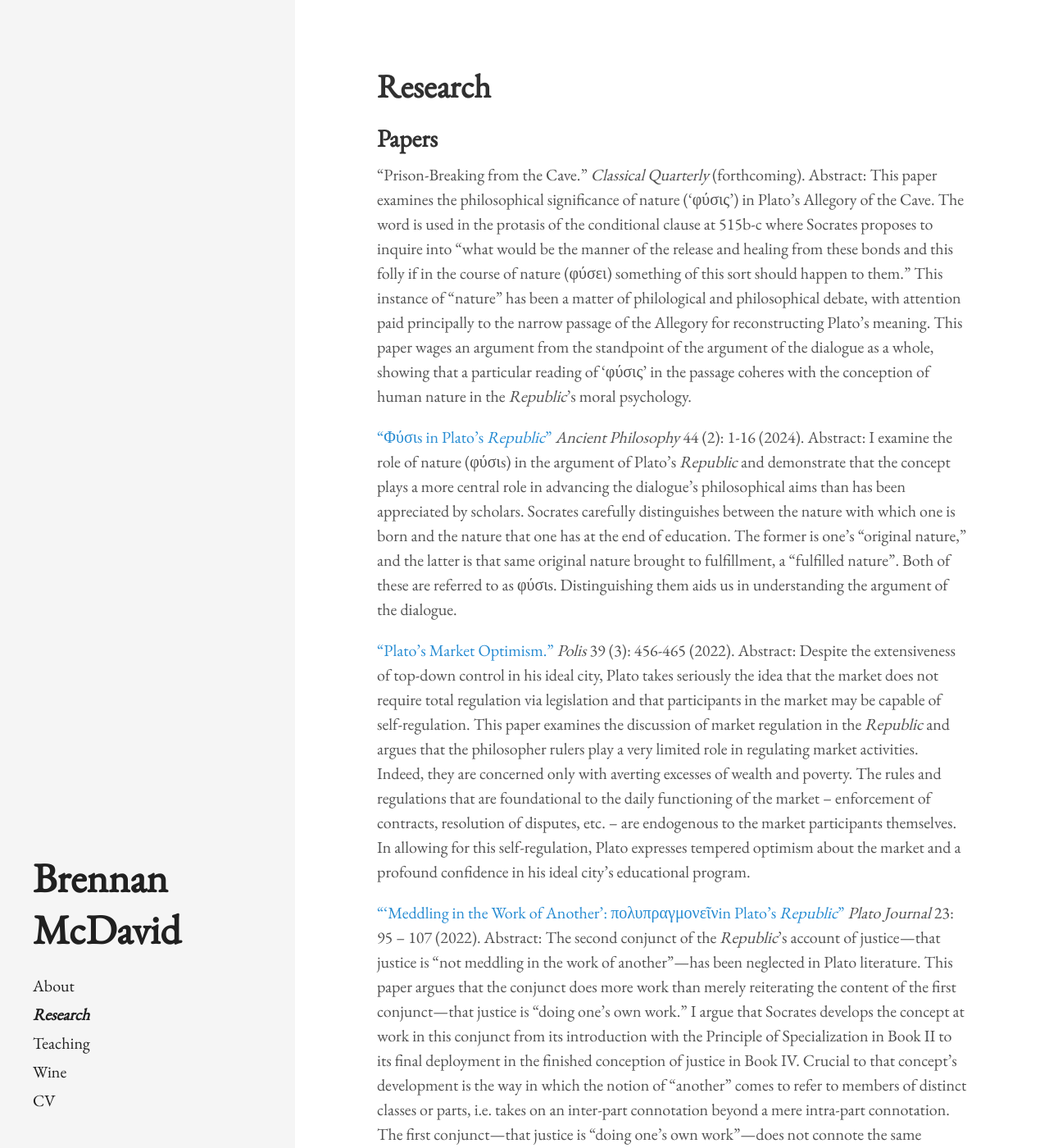
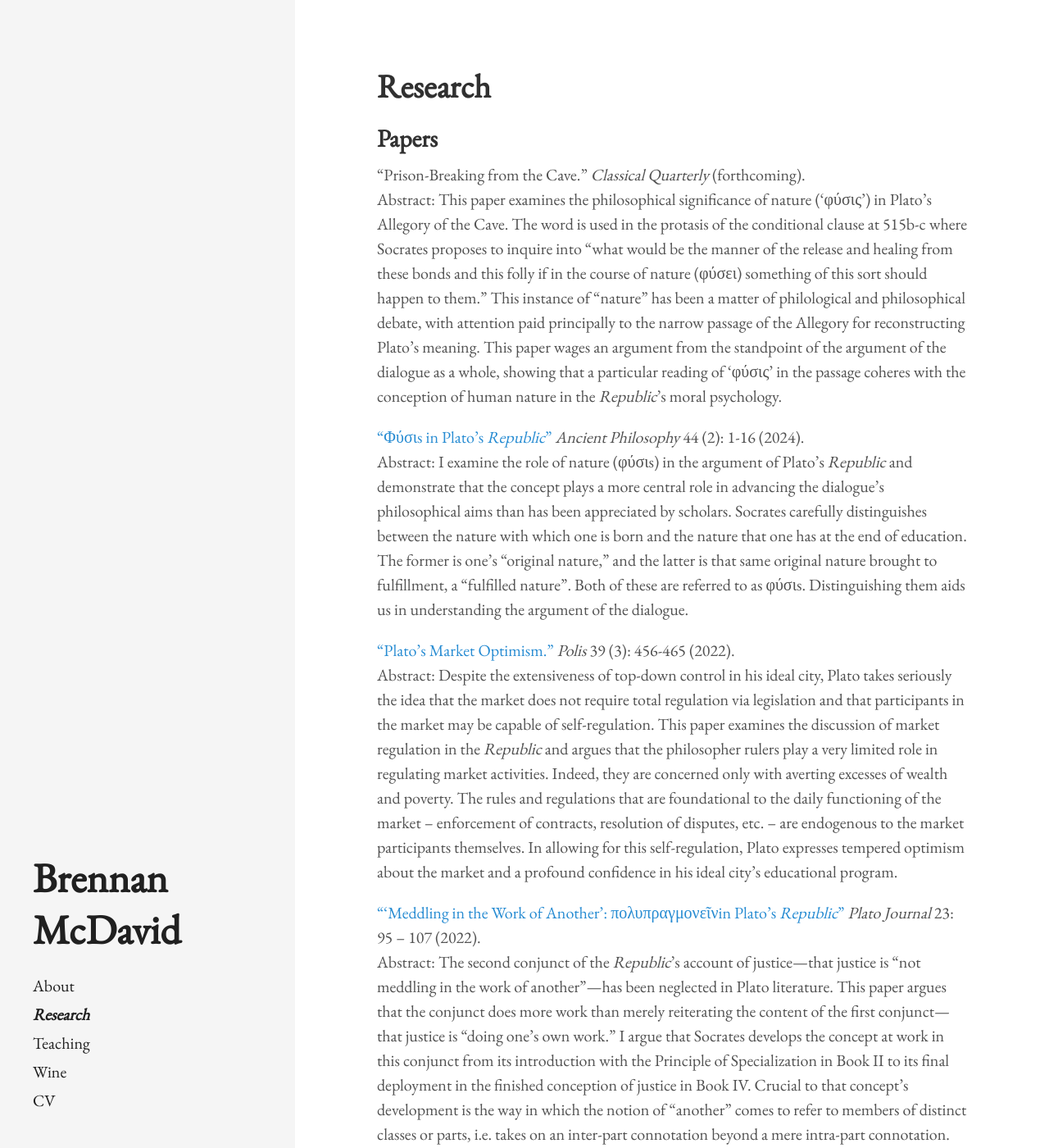
Before and after one commit to bkmcdavid/bkmcdavid.github.io, a Jekyll site: the page built from research.md, in a window 1280 px wide and 1400 px high. Shown: the whole window at 82% size. Built offline with Jekyll 4.4.1, drawn with Linux system fonts in a browser that asks for light colours; some of the changed text lies outside the part shown.

```diff
--- a/research.md
+++ b/research.md
@@ -7,17 +7,17 @@ title: Research
 
 ## Papers
 
-"Prison-Breaking from the Cave." <i>Classical Quarterly</i> (forthcoming).
+"Prison-Breaking from the Cave." <i>Classical Quarterly</i> (forthcoming). <br/>
 Abstract: This paper examines the philosophical significance of nature (‘φύσις’) in Plato’s Allegory of the Cave. The word is used in the protasis of the conditional clause at 515b-c where Socrates proposes to inquire into “what would be the manner of the release and healing from these bonds and this folly if in the course of nature (φύσει) something of this sort should happen to them.” This instance of “nature” has been a matter of philological and philosophical debate, with attention paid principally to the narrow passage of the Allegory for reconstructing Plato’s meaning. This paper wages an argument from the standpoint of the argument of the dialogue as a whole, showing that a particular reading of ‘φύσις’ in the passage coheres with the conception of human nature in the <i>Republic</i>’s moral psychology.
 
-<a href="https://github.com/bkmcdavid/bkmcdavid.github.io/blob/5a44bb124d110118db4847c6b20e35f7730406e6/pdfs/APfinal.pdf">"Φύσιs in Plato’s <i>Republic</i>"</a> <i>Ancient Philosophy</i> 44 (2): 1-16 (2024).
+<a href="https://github.com/bkmcdavid/bkmcdavid.github.io/blob/5a44bb124d110118db4847c6b20e35f7730406e6/pdfs/APfinal.pdf">"Φύσιs in Plato’s <i>Republic</i>"</a> <i>Ancient Philosophy</i> 44 (2): 1-16 (2024). <br/>
 Abstract: I examine the role of nature (φύσιs) in the argument of Plato’s <i>Republic</i> and demonstrate that the concept plays a more central role in advancing the dialogue’s philosophical aims than has been appreciated by scholars. Socrates carefully distinguishes between the nature with which one is born and the nature that one has at the end of education. The former is one’s “original nature,” and the latter is that same original nature brought to fulfillment, a “fulfilled nature”. Both of these are referred to as φύσιs. Distinguishing them aids us in understanding the argument of the dialogue.
 
-<a href="https://github.com/bkmcdavid/bkmcdavid.github.io/blob/bae36776e0958984c868e59b09292047dd8ec4d2/pdfs/MarketOptimismFinalAccepted.pdf">"Plato's Market Optimism." </a> <i>Polis</i> 39 (3): 456-465 (2022).
+<a href="https://github.com/bkmcdavid/bkmcdavid.github.io/blob/bae36776e0958984c868e59b09292047dd8ec4d2/pdfs/MarketOptimismFinalAccepted.pdf">"Plato's Market Optimism." </a> <i>Polis</i> 39 (3): 456-465 (2022). <br/>
 Abstract: Despite the extensiveness of top-down control in his ideal city, Plato takes seriously the idea that the market does not require total regulation via legislation and that participants in the market may be capable of self-regulation. This paper examines the discussion of market regulation in the <i>Republic</i> and argues that the philosopher rulers play a very limited role in regulating market activities. Indeed, they are concerned only with averting excesses of wealth and poverty. The rules and regulations that are foundational to the daily functioning of the market – enforcement of contracts, resolution of disputes, etc. – are endogenous to the market participants themselves. In allowing for this self-regulation, Plato expresses tempered optimism about the market and a profound confidence in his ideal city’s educational program.
 
-<a href="https://impactum-journals.uc.pt/platojournal/article/view/10640/8201">"'Meddling in the Work of Another': πολυπραγμονεῖνin Plato’s <i>Republic</i>"</a> <i>Plato Journal</i> 23: 95 – 107 (2022).
+<a href="https://impactum-journals.uc.pt/platojournal/article/view/10640/8201">"'Meddling in the Work of Another': πολυπραγμονεῖνin Plato’s <i>Republic</i>"</a> <i>Plato Journal</i> 23: 95 – 107 (2022). <br/>
 Abstract: The second conjunct of the <i>Republic</i>’s account of justice—that justice is “not meddling in the work of another”—has been neglected in Plato literature. This paper argues that the conjunct does more work than merely reiterating the content of the first conjunct—that justice is “doing one’s own work.” I argue that Socrates develops the concept at work in this conjunct from its introduction with the Principle of Specialization in Book II to its final deployment in the finished conception of justice in Book IV. Crucial to that concept’s development is the way in which the notion of “another” comes to refer to members of distinct classes or parts, i.e. takes on an inter-part connotation beyond a mere intra-part connotation. The first conjunct—that justice is “doing one’s own work”—does not connote the same divisions, and so the conjuncts should not be understood as equivalent or mutually entailed.
 
-<a href="https://github.com/bkmcdavid/bkmcdavid.github.io/blob/5a44bb124d110118db4847c6b20e35f7730406e6/pdfs/CityofPigsProofs.pdf">"On Why Clocks and the City of Pigs are Not Just"</a> <i>Journal of the History of Philosophy</i> 57 (4): 571 – 594 (2019).
+<a href="https://github.com/bkmcdavid/bkmcdavid.github.io/blob/5a44bb124d110118db4847c6b20e35f7730406e6/pdfs/CityofPigsProofs.pdf">"On Why Clocks and the City of Pigs are Not Just"</a> <i>Journal of the History of Philosophy</i> 57 (4): 571 – 594 (2019). <br/>
 Abstract: Some Plato scholars have recently argued that the "City of Pigs"—described in Book II of the <i>Republic</i>, before Socrates goes on to describe Kallipolis and the definition of justice—is better and more just than Kallipolis itself. I argue that this interpretation misconstrues Plato's conception of justice by ignoring three significant conditions that he establishes for making an entity eligible for being just. In overlooking these conditions, scholars have misconceived the definition of justice itself, resulting in an overestimation of the virtue of the City of Pigs.
```
